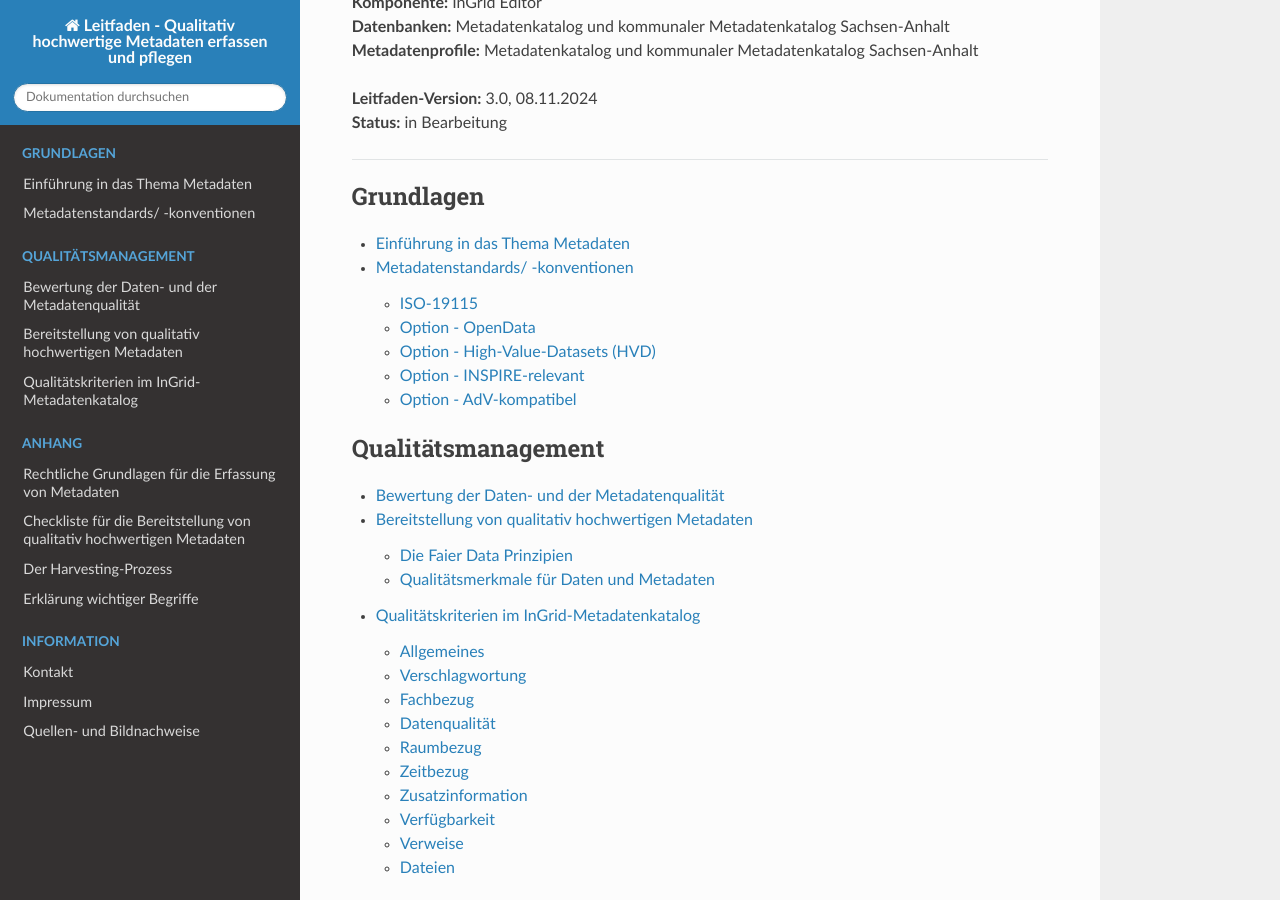
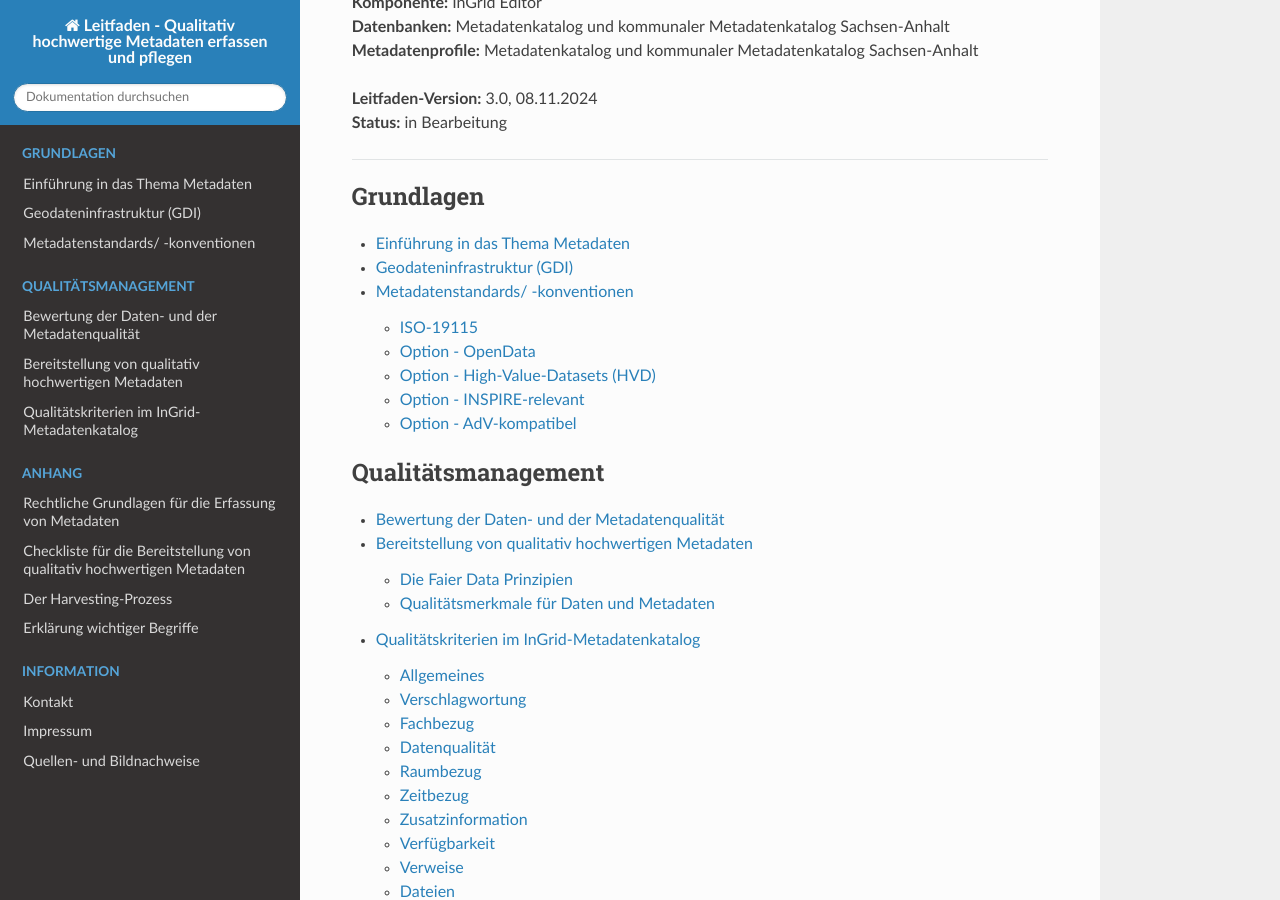
Before and after one commit to tomiwo/ingrid-mdk-st-high-quality-metadata, a Sphinx documentation site: the page built from docs/index.rst, in a window 1280 px wide and 900 px high, scrolled down 303 px. Built offline with Sphinx 7.4.7 and the Read the Docs theme 3.1.0, drawn with Linux system fonts in a browser that asks for light colours.

Commit message:
Update index.rst

```diff
--- a/docs/index.rst
+++ b/docs/index.rst
@@ -24,6 +24,7 @@ Qualitativ hochwertige Metadaten erfassen und pflegen - Hinweise für Metadatene
    :caption: Grundlagen
 
    grundlagen/einfuehrung.rst
+   grundlagen/geodateninfrastruktur.rst
    grundlagen/metadatenstandards.rst
 
 .. toctree::
```
